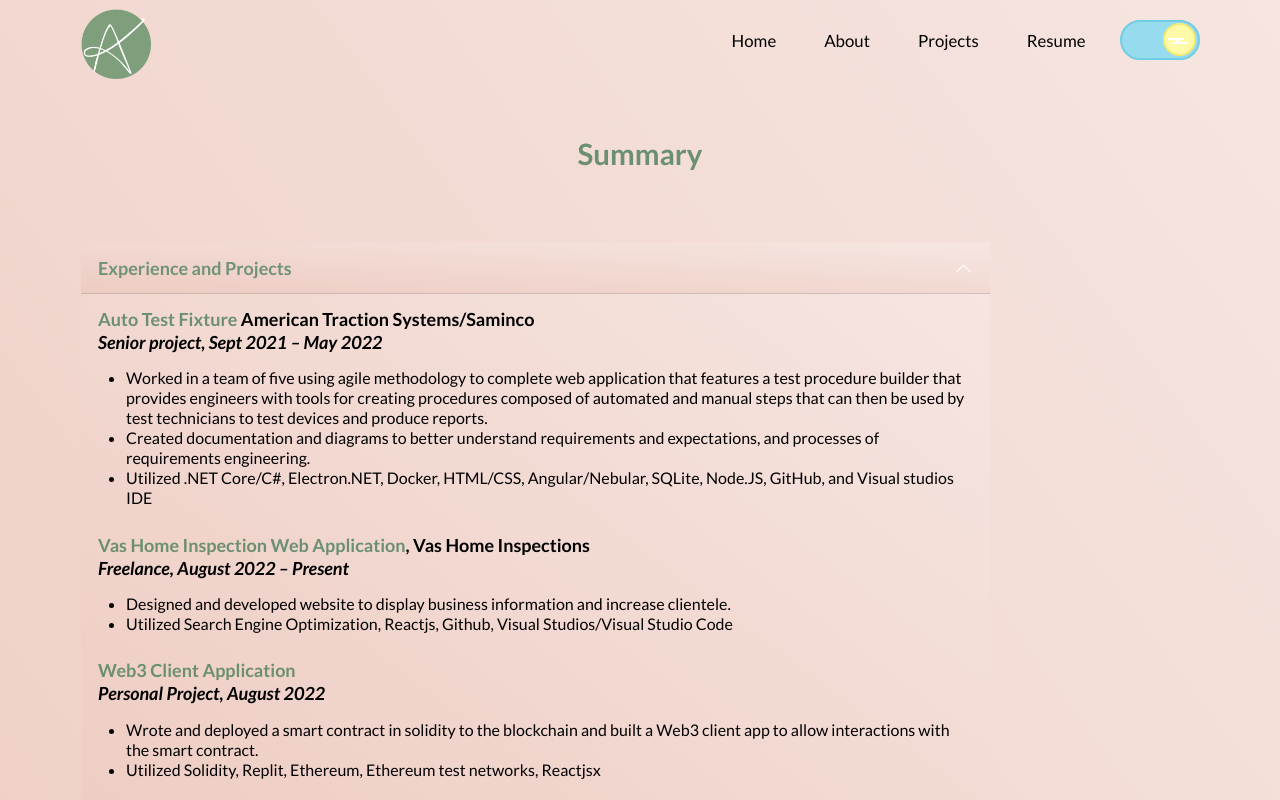
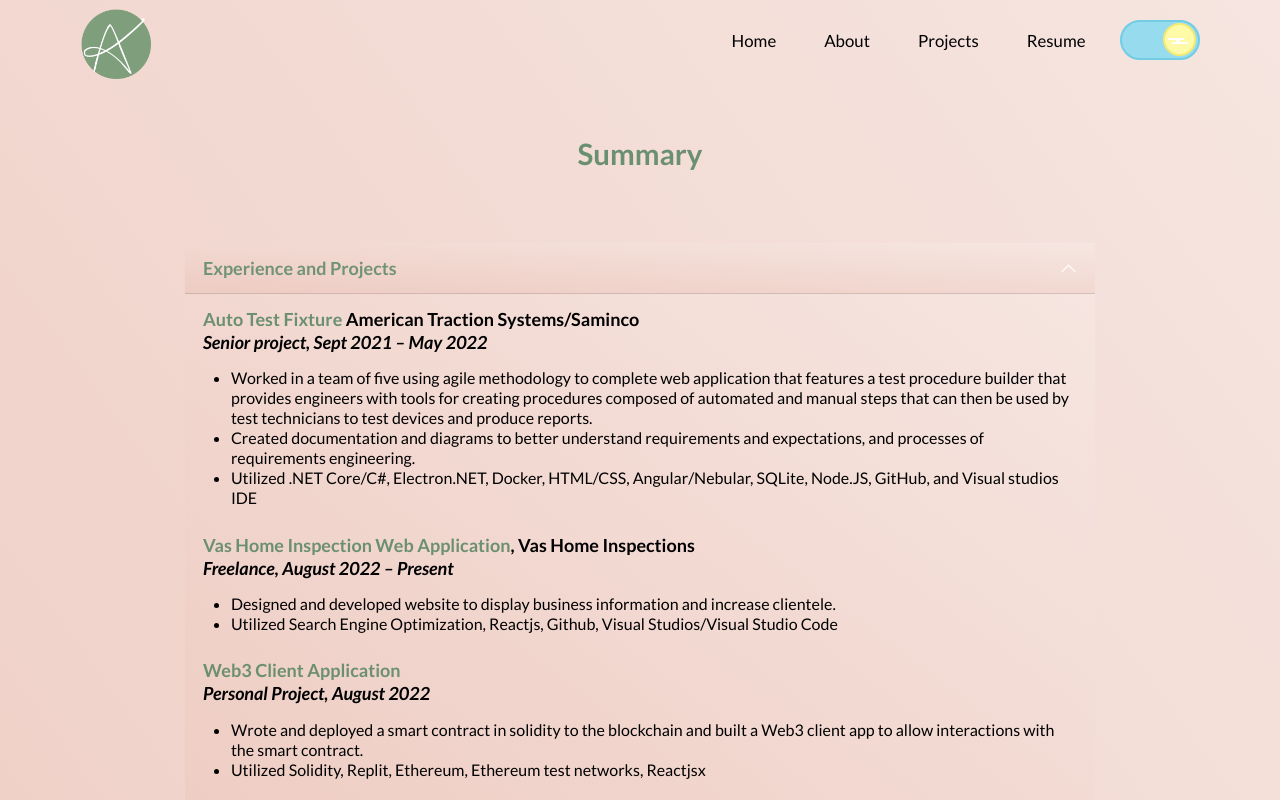
Before and after one commit to aesalas/SalasPortfolio, a React (Create React App) app: page /resume in a window 1280 px wide. Shown: the top 800 px of the page. Built offline with nearby package versions, Linux system fonts and the light colour scheme.

Commit message:
resize resume

```diff
--- a/src/components/Resume/ResumeNew.js
+++ b/src/components/Resume/ResumeNew.js
@@ -11,7 +11,7 @@ return (
       <h1 style={{ fontSize: "2.1em", paddingTop: 25}}>
       <strong className="popOColor">Summary </strong>
       </h1>
-      <Col md={10}>
+      <Col md={{span: 10, offset:1}}>
         <Accordion defaultActiveKey="0" flush >
           {/***** Experience and projects *****/}
           <Accordion.Item eventKey="0">
```
